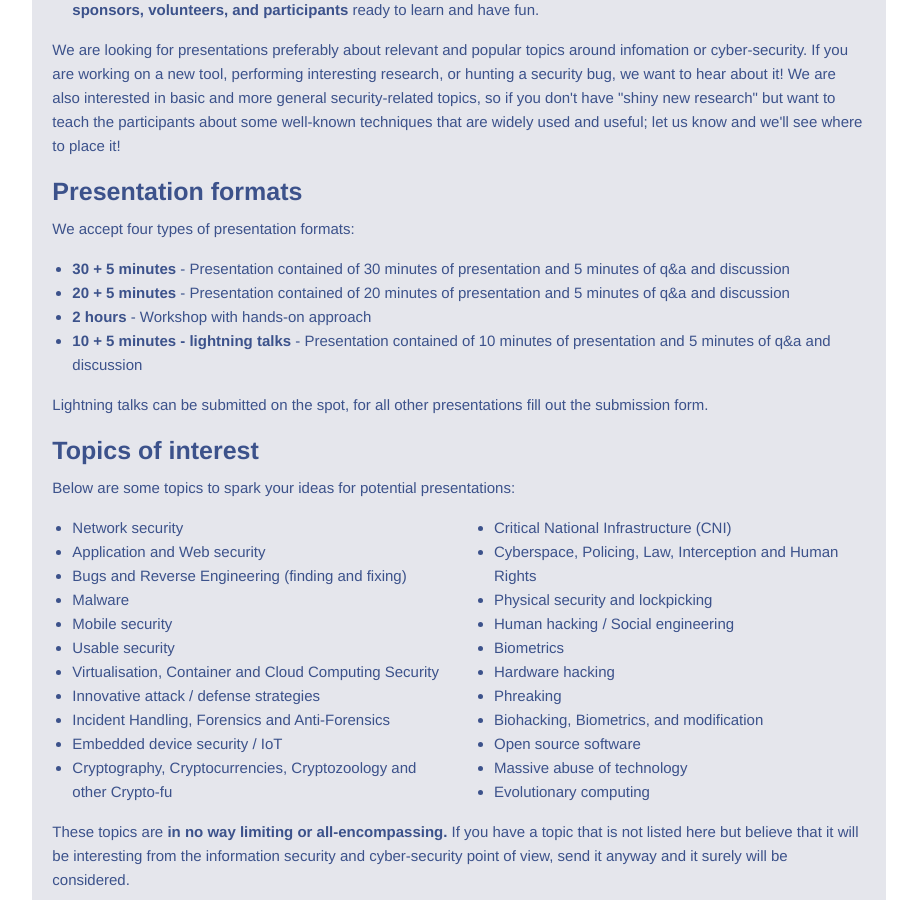
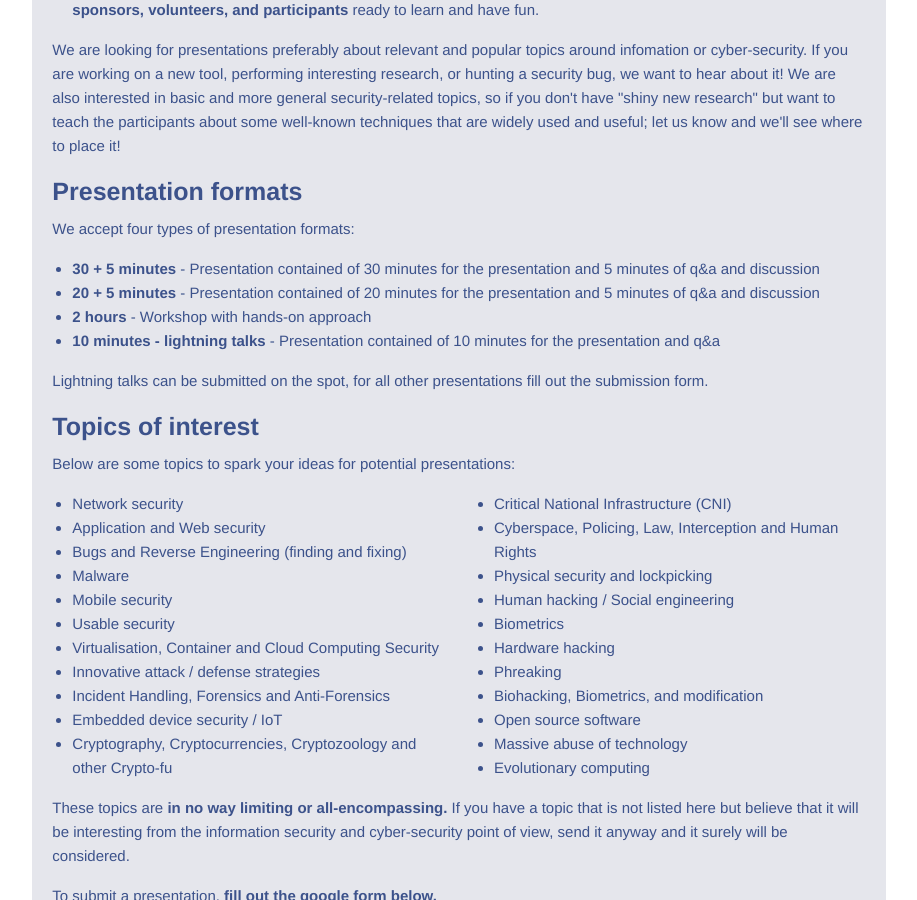
Before and after one commit to amohar/bsides-rijeka-website, a Jekyll site: the page built from cfp.html, in a window 1280 px wide and 900 px high, scrolled down 583 px. Shown: the whole window, without its empty margins (181-1098 px from the left). Built offline with Jekyll 4.4.1, drawn with Linux system fonts in a browser that asks for light colours; nearby versions of some CDN libraries.

Commit message:
Lightning talks fix

```diff
--- a/cfp.html
+++ b/cfp.html
@@ -32,10 +32,10 @@
     We accept four types of presentation formats:
     </p>
     <ul>
-        <li><strong>30 + 5 minutes</strong> - Presentation contained of 30 minutes of presentation and 5 minutes of q&a and discussion</li>
-        <li><strong>20 + 5 minutes</strong> - Presentation contained of 20 minutes of presentation and 5 minutes of q&a and discussion</li>
+        <li><strong>30 + 5 minutes</strong> - Presentation contained of 30 minutes for the presentation and 5 minutes of q&a and discussion</li>
+        <li><strong>20 + 5 minutes</strong> - Presentation contained of 20 minutes for the presentation and 5 minutes of q&a and discussion</li>
         <li><strong>2 hours</strong> - Workshop with hands-on approach</li>
-        <li><strong>10 + 5 minutes - lightning talks</strong> - Presentation contained of 10 minutes of presentation and 5 minutes of q&a and discussion</li>
+        <li><strong>10 minutes - lightning talks</strong> - Presentation contained of 10 minutes for the presentation and q&a</li>
     </ul>
     <p>
     Lightning talks can be submitted on the spot, for all other presentations fill out the submission form.
```
